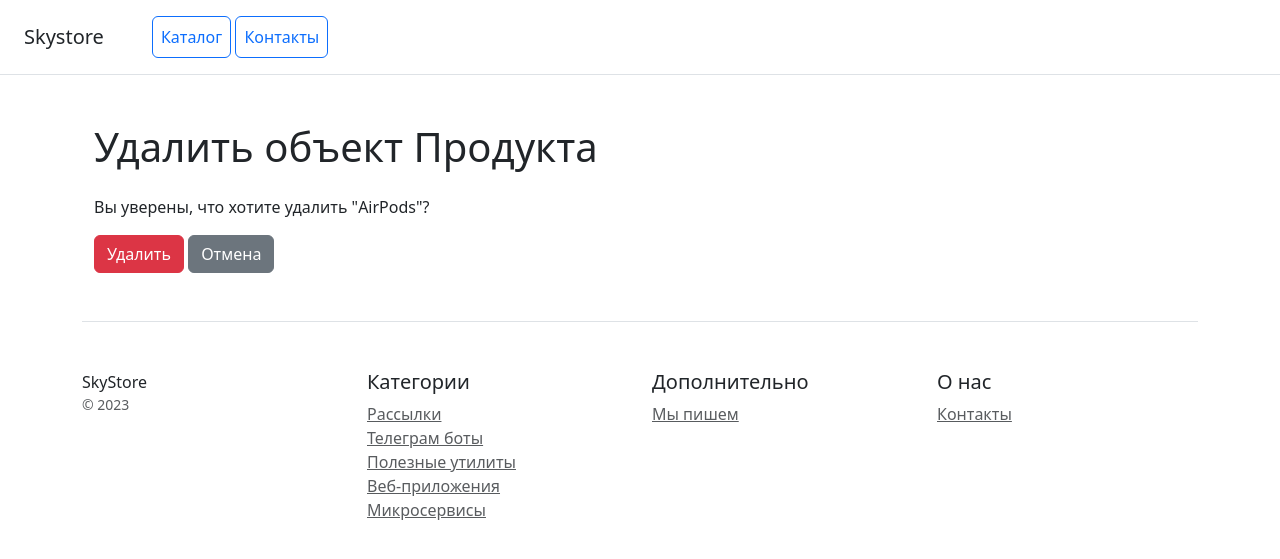
After one commit to LilithB92/online-store-with_Django, a Django app: page /catalog/product/delete/2/ in a window 1280 px wide. The commit adds this page. Shown: the top 559 px of the page. Run offline with Django 5.2, Linux system fonts and the light colour scheme; data comes from the database, SQL or seed files in the repository; some libraries are stand-ins or nearby versions.

Commit message:
added page for product deleting

```diff
--- /dev/null
+++ b/catalog/templates/catalog/product_confirm_delete.html
@@ -0,0 +1,14 @@
+{% extends 'base.html' %}
+{% block title %}{{object.name}}{% endblock %}
+{% block header %}{% endblock %}
+{% block content %}
+<div class="container mt-5">
+        <h1 class="mb-4">Удалить объект Продукта</h1>
+        <p>Вы уверены, что хотите удалить "{{object.name}}"?</p>
+        <form method="post">
+            {% csrf_token %}
+            <button type="submit" class="btn btn-danger">Удалить</button>
+            <a href="{% url 'catalog:products_list' %}" class="btn btn-secondary">Отмена</a>
+        </form>
+</div>
+{% endblock %}
--- a/catalog/templates/catalog/product_detail.html
+++ b/catalog/templates/catalog/product_detail.html
@@ -31,7 +31,7 @@
                   <a href="{%  url  'catalog:product_update' product.pk  %}"  class="btn btn-sm btn-outline-secondary">
                     Редактировать
                   </a>
-                  <a href="#"  class="btn btn-sm btn-outline-danger">
+                  <a href="{%  url  'catalog:product_delete' product.pk  %}"  class="btn btn-sm btn-outline-danger">
                     Удалить
                   </a>
                 </div>
--- a/catalog/templates/catalog/product_list.html
+++ b/catalog/templates/catalog/product_list.html
@@ -30,7 +30,7 @@
                           <a href="{%  url  'catalog:product_update' product.pk  %}"  class="btn btn-sm btn-outline-secondary">
                             Редактировать
                           </a>
-                          <a href="#"  class="btn btn-sm btn-outline-danger">
+                          <a href="{%  url  'catalog:product_delete' product.pk  %}"  class="btn btn-sm btn-outline-danger">
                             Удалить
                           </a>
                         </div>
--- a/catalog/urls.py
+++ b/catalog/urls.py
@@ -1,6 +1,7 @@
 from django.urls import path
 from catalog.apps import CatalogConfig
-from catalog.views import ProductDetailView, ProductList, ContactCreateView, ProductCreateView, ProductUpdateView
+from catalog.views import ProductDetailView, ProductList, ContactCreateView, ProductCreateView, ProductUpdateView, \
+    ProductDeleteView
 
 app_name = CatalogConfig.name
 
@@ -10,4 +11,5 @@ urlpatterns = [
     path("product/<int:pk>/", ProductDetailView.as_view(), name="product_details"),
     path("product/new/", ProductCreateView.as_view(), name="product_create"),
     path("product/update/<int:pk>/", ProductUpdateView.as_view(), name="product_update"),
+    path("product/delete/<int:pk>/", ProductDeleteView.as_view(), name="product_delete"),
 ]
--- a/catalog/views.py
+++ b/catalog/views.py
@@ -1,5 +1,5 @@
 from django.urls import reverse_lazy
-from django.views.generic import DetailView, ListView, CreateView, UpdateView
+from django.views.generic import DetailView, ListView, CreateView, UpdateView, DeleteView
 
 from catalog.models import Product, Contact
 
@@ -26,6 +26,11 @@ class ProductUpdateView(UpdateView):
     success_url = reverse_lazy("catalog:products_list")
 
 
+class ProductDeleteView(DeleteView):
+    model = Product
+    success_url = reverse_lazy('catalog:products_list')
+
+
 class ContactCreateView(CreateView):
     model = Contact
     fields = ["name", "phone", "message"]
```
